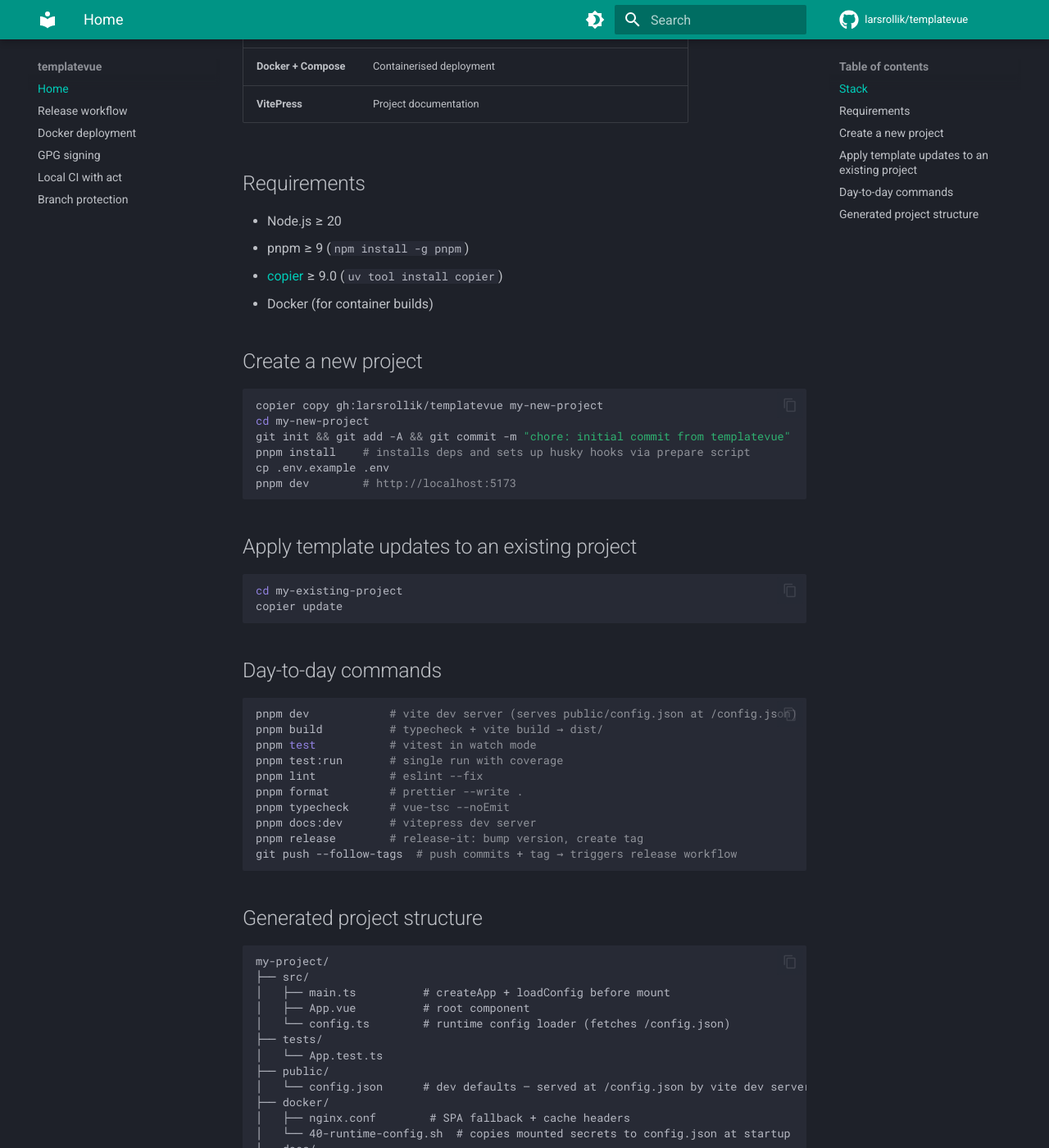
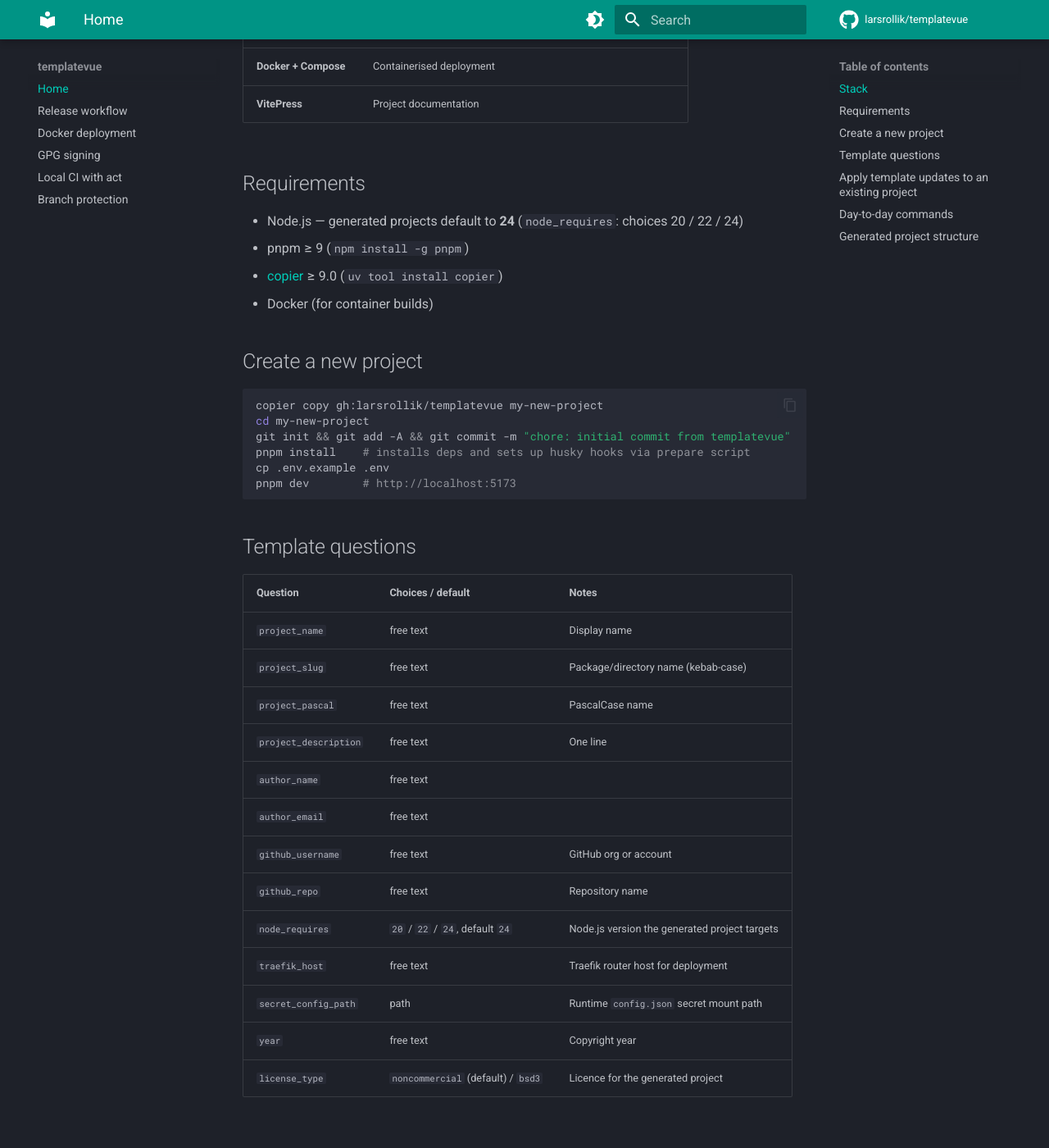
Before and after one commit to larsrollik/templatevue, an MkDocs documentation site: the page built from docs/index.md, in a window 1280 px wide and 1400 px high, scrolled down 738 px. Shown: the whole window at 82% size. Built offline with MkDocs 1.6.1 and Material for MkDocs 9.7.7, drawn with Linux system fonts in a browser that asks for light colours; comment, search, counter and statistics services are not loaded; some of the changed text lies outside the part shown.

Commit message:
docs: refresh CI/quickstart docs to match current template
- Node.js default is 24 (choices 20/22/24); drop the pip-install-copier
  fallback (uv-first).
- fix CI-gate wording (no secrets-scan job; gate is lint + test).
- remove PyPI/UV_PUBLISH_TOKEN/secret-scanner leftovers copied from
  templatepy (this template has no PyPI and no secret-scanner job).
- typecheck script is vue-tsc --build --force, not --noEmit.
- add a copier-questions table.

````diff
--- a/docs/index.md
+++ b/docs/index.md
@@ -21,7 +21,7 @@
 
 ## Requirements
 
-- Node.js ≥ 20
+- Node.js — generated projects default to **24** (`node_requires`: choices 20 / 22 / 24)
 - pnpm ≥ 9 (`npm install -g pnpm`)
 - [copier](https://copier.readthedocs.io/) ≥ 9.0 (`uv tool install copier`)
 - Docker (for container builds)
@@ -36,6 +36,24 @@
 cp .env.example .env
 pnpm dev        # http://localhost:5173
 ```
+
+## Template questions
+
+| Question | Choices / default | Notes |
+|---|---|---|
+| `project_name` | free text | Display name |
+| `project_slug` | free text | Package/directory name (kebab-case) |
+| `project_pascal` | free text | PascalCase name |
+| `project_description` | free text | One line |
+| `author_name` | free text | |
+| `author_email` | free text | |
+| `github_username` | free text | GitHub org or account |
+| `github_repo` | free text | Repository name |
+| `node_requires` | `20` / `22` / `24`, default `24` | Node.js version the generated project targets |
+| `traefik_host` | free text | Traefik router host for deployment |
+| `secret_config_path` | path | Runtime `config.json` secret mount path |
+| `year` | free text | Copyright year |
+| `license_type` | `noncommercial` (default) / `bsd3` | Licence for the generated project |
 
 ## Apply template updates to an existing project
 
@@ -53,7 +71,7 @@
 pnpm test:run       # single run with coverage
 pnpm lint           # eslint --fix
 pnpm format         # prettier --write .
-pnpm typecheck      # vue-tsc --noEmit
+pnpm typecheck      # vue-tsc --build --force
 pnpm docs:dev       # vitepress dev server
 pnpm release        # release-it: bump version, create tag
 git push --follow-tags  # push commits + tag → triggers release workflow
````
Also changed, not shown: README.md (+1 -1 lines), docs/branch-protection.md (+1 -1 lines), docs/local-ci.md (+6 -3 lines).
